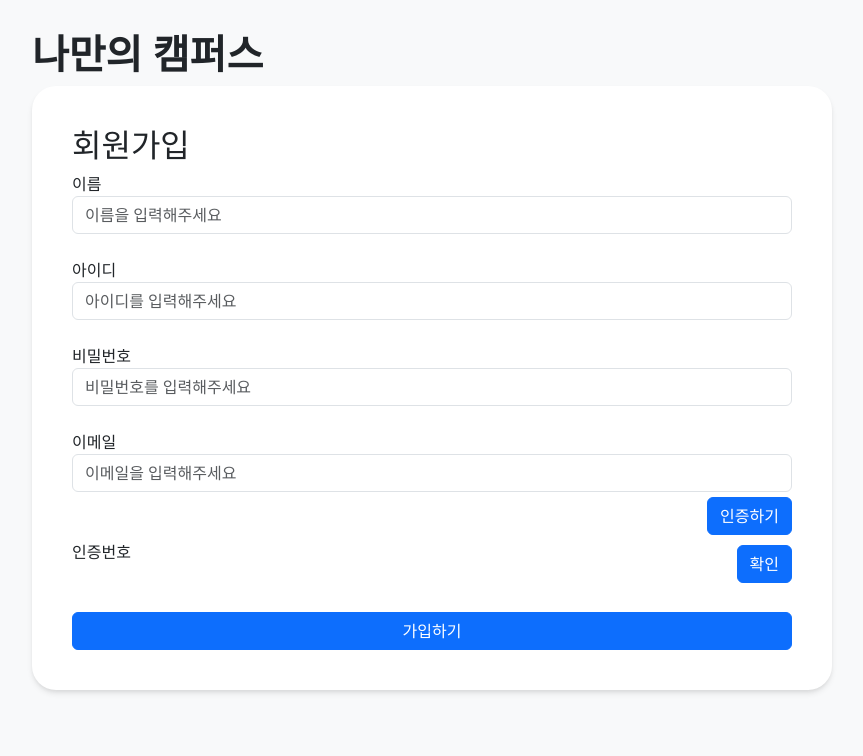
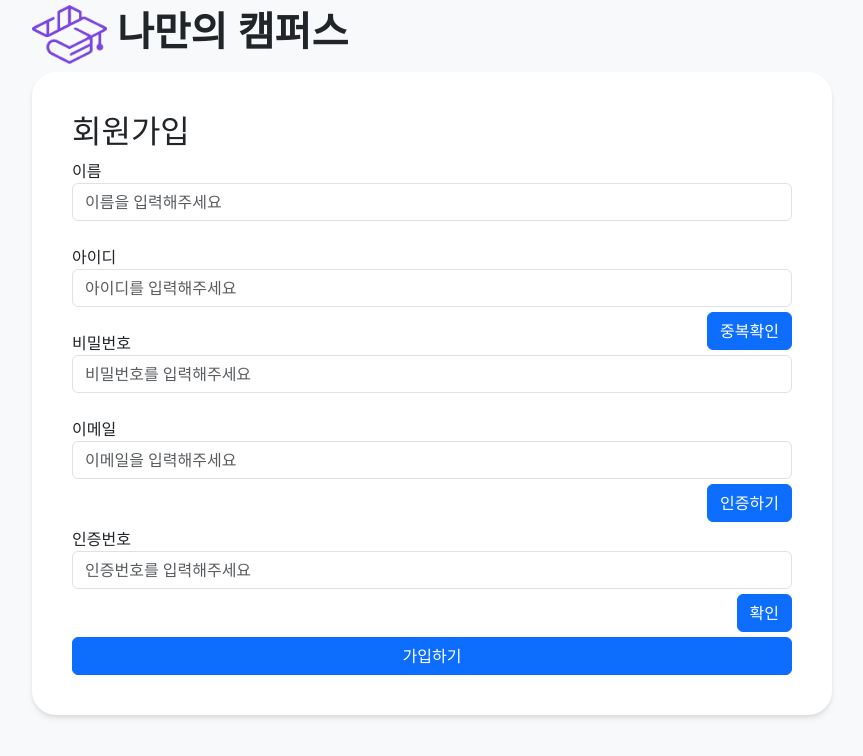
Before and after one commit to BbuL0720/ict_B_FirstProj, a React (Create React App) app in the folder ictb/: page / in a window 1280 px wide. Shown: the top 756 px of the page, without its empty margins (208-1071 px from the left). Built offline with nearby package versions, Linux system fonts and the light colour scheme.

Commit message:
회원가입 최종본

```diff
--- a/ictb/src/pages/login/Signup.tsx
+++ b/ictb/src/pages/login/Signup.tsx
@@ -1,14 +1,15 @@
-import React, { useState } from 'react'
+import React, { useEffect, useState } from 'react'
 import style from "./signup.module.css"
-import { light } from '@mui/material/styles/createPalette';
+
 const Signup: React.FC = () => {
-  const AuthClick = () => useState('');
+
+
   return (
 
     <div className={style.wrapper} style={{backgroundColor:'#f8f9fa'}}>
       <div className={style.container}>
-        <div className={style.h1}>
-        <h1><strong>나만의 캠퍼스</strong></h1>
+          <div className='tag'>
+        <h1><img src='img/logo.png' style={{width:'75px',height:'auto'}}></img><strong style={{margin:'10px'}}>나만의 캠퍼스</strong></h1>
         </div>
         <form className={style.form}>
             <h2 className="form-title">회원가입</h2>
@@ -19,6 +20,7 @@ const Signup: React.FC = () => {
             <div className="mb-4">
                 <label>아이디</label>
                 <input type="id" className="form-control" placeholder="아이디를 입력해주세요"/>
+                <button type='button' className='btn btn-primary w-30' style={{float:'right',marginTop:'5px'}}>중복확인</button>
             </div>
              <div className="mb-4">
                 <label>비밀번호</label>
@@ -28,15 +30,13 @@ const Signup: React.FC = () => {
             <div className="mb-5">
                 <label>이메일</label>
                 <input type="email" className="form-control" placeholder="이메일을 입력해주세요"/>
-                <button type='submit' className='btn btn-primary w-30' style={{float:'right', marginTop:'5px'}}>인증하기</button>
+                <button type='submit'className='btn btn-primary w-30' style={{float:'right', marginTop:'5px'}}>인증하기</button>
             </div>
             <div className="mb-5">
                 <label>인증번호</label>
-                <input type="hidden" className="form-control" onClick={AuthClick}/>
-                <button type='submit' className='btn btn-primary w-30' style={{float:'right', marginTop:'5px'}}>확인</button>
+                <input type="text" className="form-control" placeholder="인증번호를 입력해주세요"/>
+                <button type='submit'className='btn btn-primary w-30' style={{float:'right', marginTop:'5px'}}>확인</button>
             </div>
-
-
             <button type="submit" className="btn btn-primary w-100">가입하기</button>
         </form>
 
--- a/ictb/src/pages/login/signup.module.css
+++ b/ictb/src/pages/login/signup.module.css
@@ -1,4 +1,5 @@
 /* 아래는 Signup css   */
+/* bootstrap5 참조 및 직접 수정*/
 .wrapper {
     min-height: 100vh;
     display: flex;
```
Also changed, not shown: ictb/public/img/logo.png (added).
